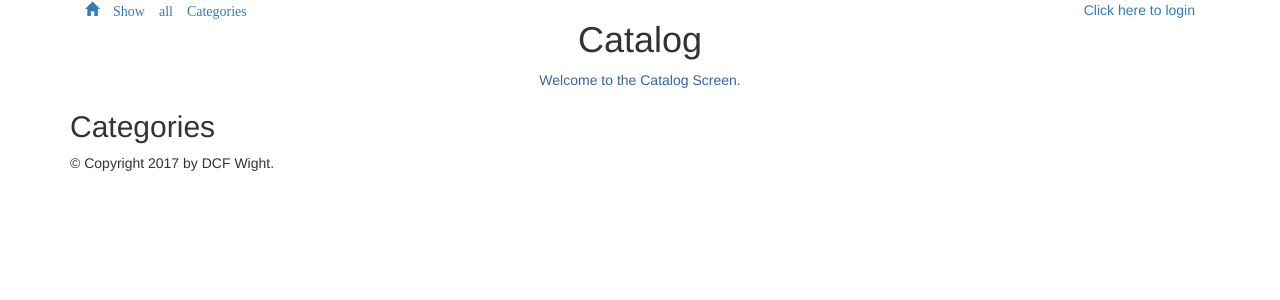
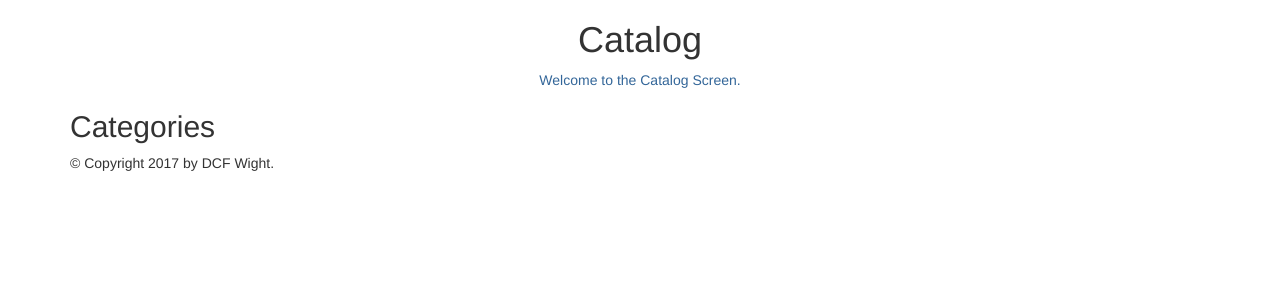
Before and after one commit to dcfwight/catalog, a Flask app: page / in a window 1280 px wide. Shown: the top 300 px of the page. Run offline with Flask 2, Linux system fonts and the light colour scheme; some libraries are stand-ins or nearby versions; some web fonts are replaced.

Commit message:
Remove header code, which is now in header.html

```diff
--- a/templates/layout.html
+++ b/templates/layout.html
@@ -24,21 +24,9 @@
     </head>
     <body>
         <div class="container">
-            <div class="col-md-6">
-                <a href="{{url_for('showCatalog')}}">
-                    <span class="glyphicon glyphicon-home" aria-hidden=true>
-                        Show all Categories
-                    </span>
-                </a>
-            </div>
-            <div class="col-md-6 text-right">
-                {% if 'username' not in session %}
-                    <a href="{{url_for('login')}}">Click here to login</a>
-                {% else %}
-                    <a href="{{url_for('disconnect')}}"></a>
-                {% endif %}
-            </div>
-            <div id="content">{% block content %}{% endblock %}</div>
+            {% block content %}
+            {% endblock %}
+
             <div id="footer">
                 {% block footer %}
                 &copy; Copyright 2017 by DCF Wight</a>.
```
